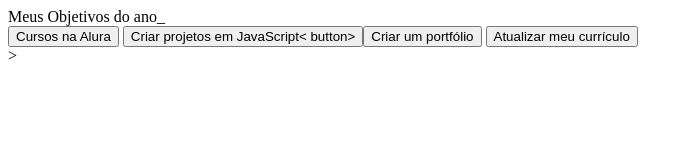
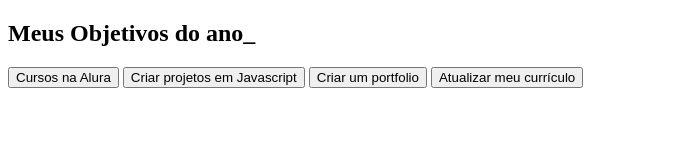
Before and after one commit to vitinhoEmatheus/primeiro-tri_43, a plain HTML site: page index.html in a window 1280 px wide. Shown: the whole page, without its empty margins (0-693 px from the left). Drawn offline with Linux system fonts and the light colour scheme.

Commit message:
Update index.html

```diff
--- a/index.html
+++ b/index.html
@@ -3,18 +3,20 @@
 <head>
     <meta charset="UTF-8">
     <meta name="viewport" content="width=device-width, initial-scale=1.0">
-    <title>Minhas metas para 2024</title>
+    <title>Meus objetivos do ano</title>
+    <link rel="stylesheet" href="style.css">
 </head>
+
 <body>
-    <section class="conteudo-principal"
-    <h2 class="titulo-principal">Meus Objetivos do ano_</h2>
-    <div class="botoes">
-        <button class="botao">Cursos na Alura</button>
-        <button class="botao">Criar projetos em JavaScript<
-        button>
-        <button class="botao">Criar um portfólio</button>
-        <button class="botao">Atualizar meu currículo</button>
+    <section class="conteudo-principal">
+        <h2 class="titulo-principal">Meus Objetivos do ano<span>_</span></h2>
+        <div class="botoes">
+            <button class="botao ativo">Cursos na Alura</button>
+            <button class="botao">Criar projetos em Javascript</button>
+            <button class="botao">Criar um portfolio</button>
+            <button class="botao">Atualizar meu currículo</button>
         </div>
-        ></section>
+    </section>
+    <script src="main.js"></script>
 </body>
 </html>
```
